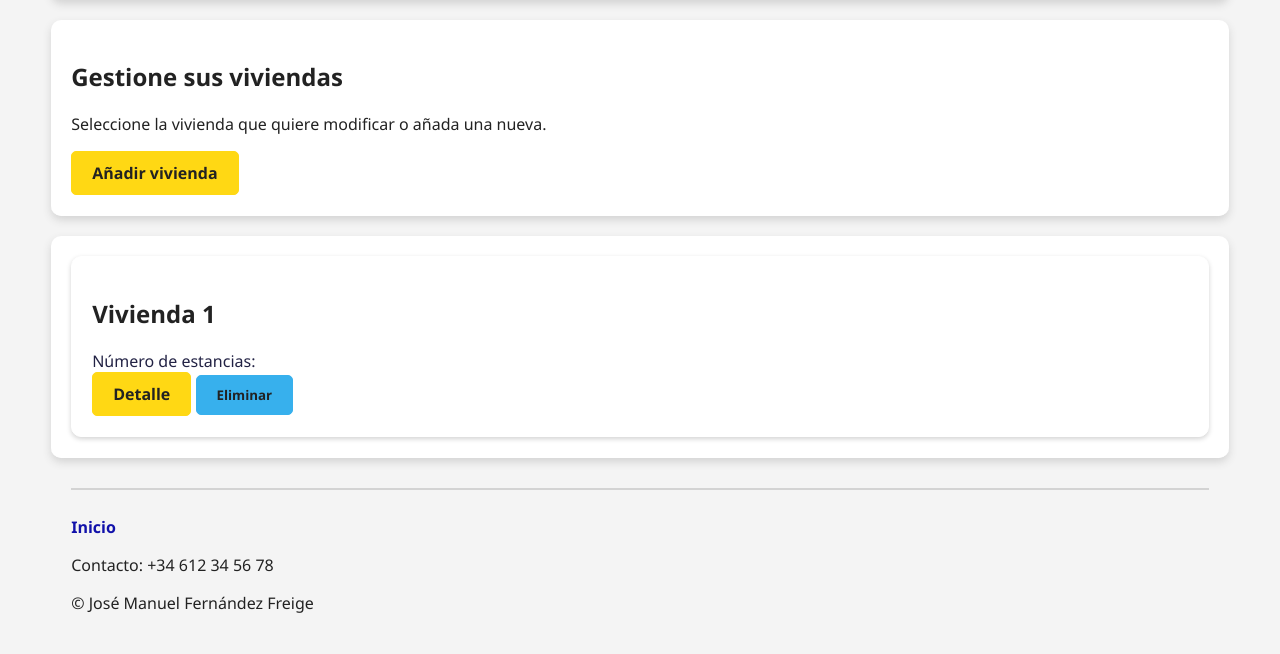
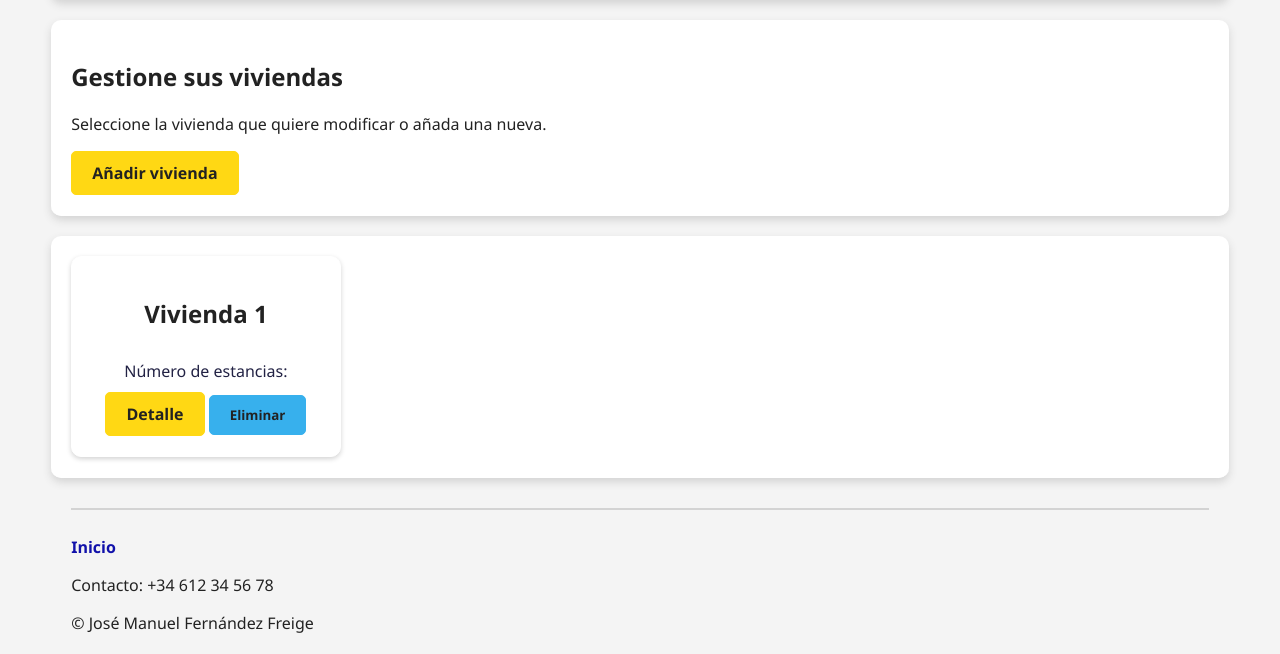
Before and after one commit to jmfernandezfreige/casaInteligente, a plain HTML site: page viviendas.html in a window 1280 px wide. Shown: the part 185-839 px from the top of the page. Drawn offline with Linux system fonts and the light colour scheme.

Commit message:
correccion CSS

```diff
--- a/style_casas.css
+++ b/style_casas.css
@@ -96,7 +96,7 @@ section {
 }
 
 /* Listados */
-viviendas, estancias, dispositivos {
+.viviendas, .estancias, .dispositivos {
     display: grid;
     grid-template-columns: 1fr 1fr 1fr 1fr;
     grid-gap: 20px;
@@ -111,8 +111,9 @@ article {
     box-shadow: 0 2px 5px lightgray;
     display: flex;
     flex-direction: column;
-    align-items: flex-start;
+    align-items: center;
     text-align: center;
+    gap: 10px;
 }
 
 article span {
@@ -146,7 +147,7 @@ article:hover {
     font-weight: 500;
 }
 
-.contenedor.password {
+.contenedor-password {
     display: flex;
     margin-bottom: 10px;
     gap: 10px;
```
Also changed, not shown: estancias.html (+1 -1 lines).
